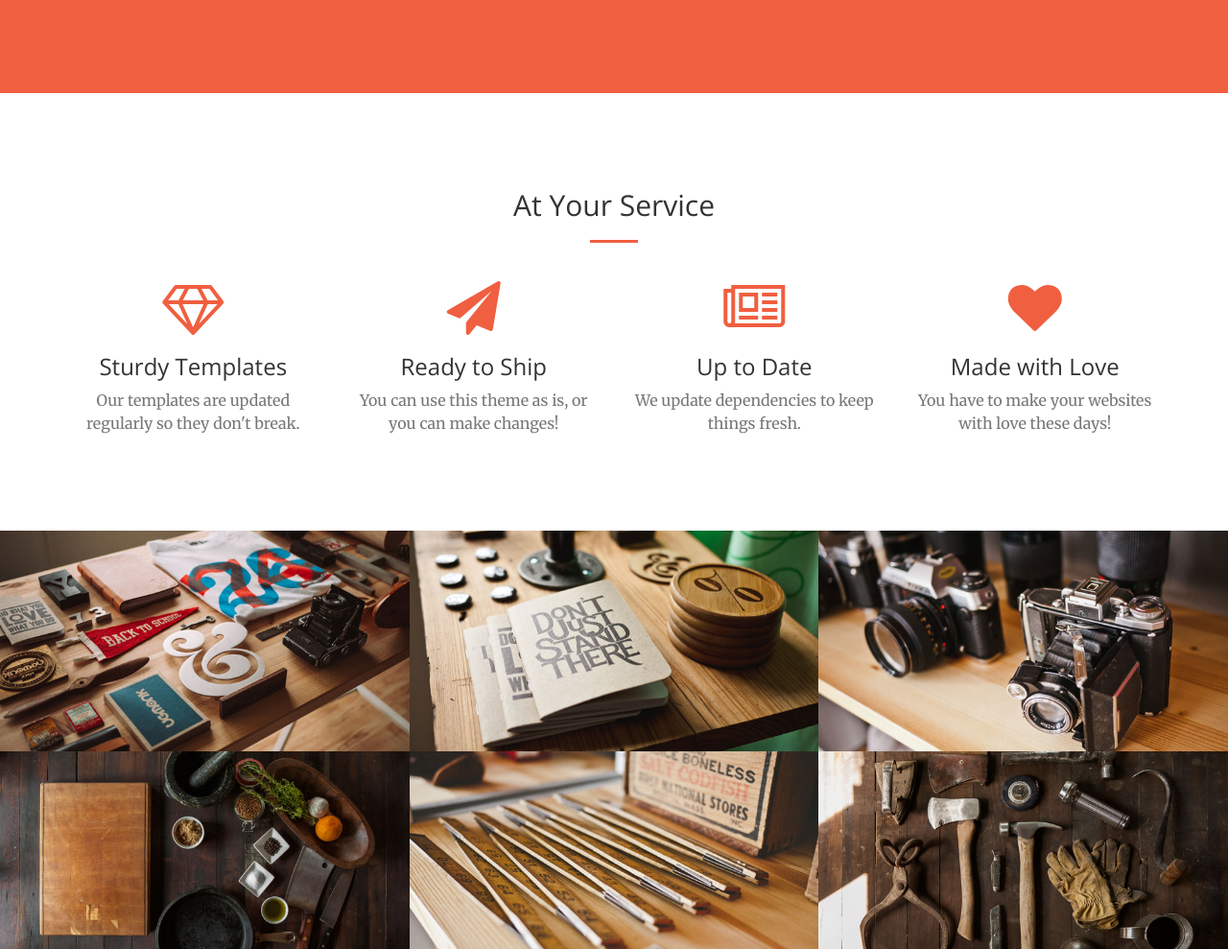
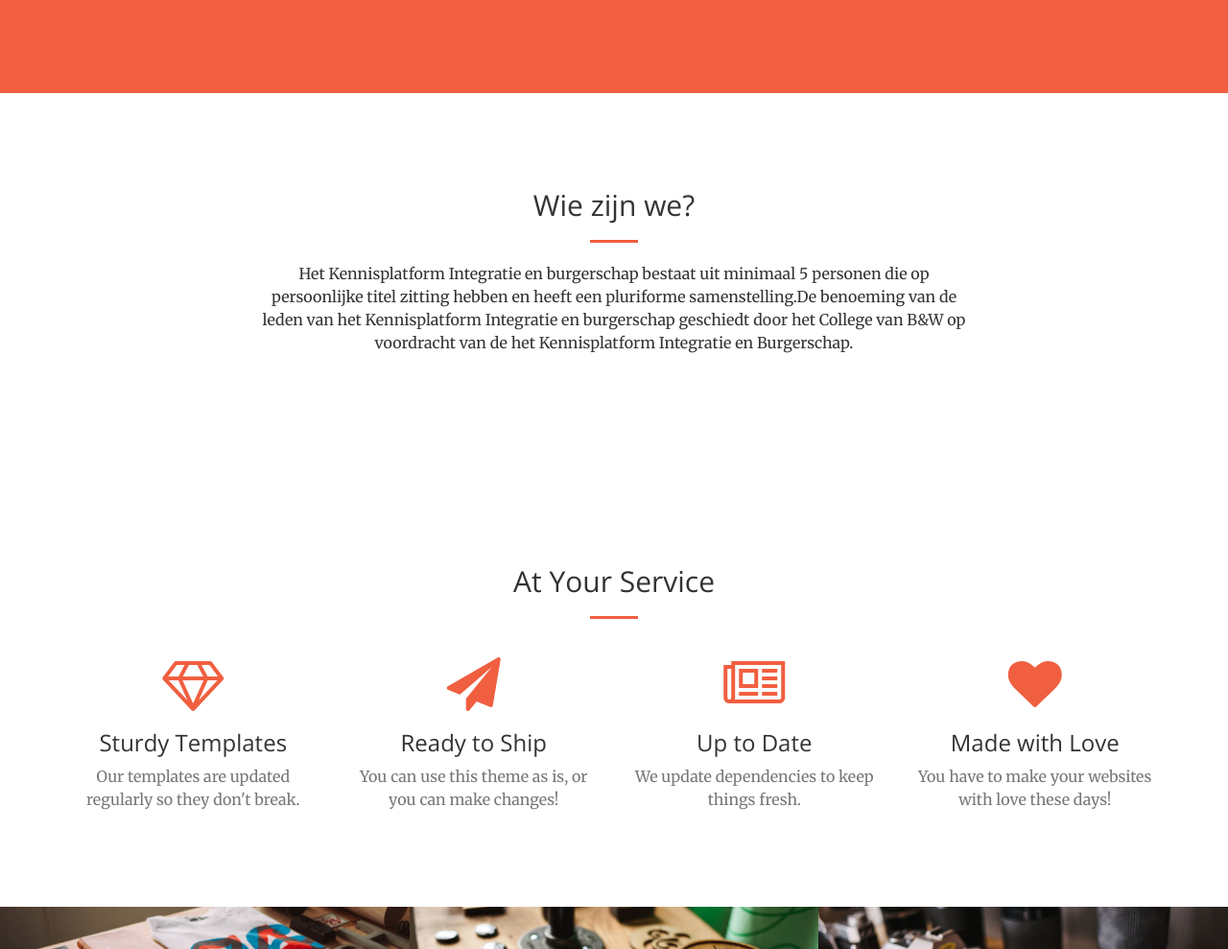
Before and after one commit to shirinzarghami/kennisplatform, a website: page startbootstrap-creative-1.1.0/index.html in a window 1280 px wide. Shown: the part 1445-2434 px from the top of the page at 96% size. Drawn offline with nearby package versions, Linux system fonts and the light colour scheme.

Commit message:
over ons page text part

```diff
--- a/startbootstrap-creative-1.1.0/index.html
+++ b/startbootstrap-creative-1.1.0/index.html
@@ -43,7 +43,7 @@
                 <button type="button" class="navbar-toggle collapsed" data-toggle="collapse" data-target="#bs-example-navbar-collapse-1">
                     <span class="sr-only">Toggle navigation</span> Menu <i class="fa fa-bars"></i>
                 </button>
-                <img  id="logo" src="img/logo1.png">
+                <img  id="logo" src="img/logo.png">
                 <a class="navbar-brand page-scroll" href="#page-top">Kennisplatform</a>
             </div>
 
@@ -52,6 +52,9 @@
                 <ul class="nav navbar-nav navbar-right">
                     <li>
                         <a class="page-scroll" href="#OverKIB">Over KIB</a>
+                    </li>
+                    <li>
+                        <a class="page-scroll" href="#OverOns">Over Ons</a>
                     </li>
                     <li>
                         <a class="page-scroll" href="#Actuel">Actuel</a>
@@ -94,6 +97,20 @@
                         <p>Het Kennisplatform kiest jaarlijks een thema en organiseert daarbij minimaal een stedelijke themabijeenkomst waarbij kennisuitwisseling en vergroten van netwerken centraal staat. Daarnaast organiseert het Kennisplatform (openbare) werkbezoeken aan organisaties om zowel op beleidsmatig als uitvoerend niveau tot kennisuitwisseling op het gebied van integratie en burgerschap te komen. De leden van het Kennisplatform voeren minimaal een maal per jaar overleg met de wethouder Wijkontwikkeling, Sport, Zorg & Welzijn.</p>
                     </div>
                     <a href="#Actuel" class="page-scroll btn btn-default btn-xl sr-button">Get Started!</a>
+                </div>
+            </div>
+        </div>
+    </section>
+
+    <section class="primary" id="OverOns">
+        <div class="container">
+            <div class="row">
+                <div class="col-lg-8 col-lg-offset-2 text-center">
+                    <h2 class="section-heading">Wie zijn we?</h2>
+                    <hr class="primary">
+                    <div>
+                        <p>Het Kennisplatform Integratie en burgerschap bestaat uit minimaal 5 personen die op persoonlijke titel zitting hebben en heeft een pluriforme samenstelling.De benoeming van de leden van het Kennisplatform Integratie en burgerschap geschiedt door het College van B&W op voordracht van de het Kennisplatform Integratie en Burgerschap.</p>
+                    </div>
                 </div>
             </div>
         </div>
```
Also changed, not shown: startbootstrap-creative-1.1.0/img/logo-old.png (added), startbootstrap-creative-1.1.0/img/logo.png, startbootstrap-creative-1.1.0/img/logo1.png (deleted).
